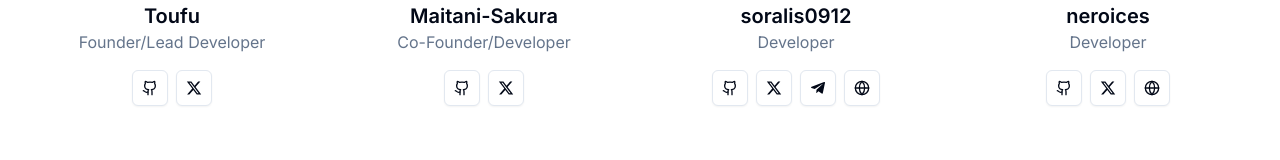
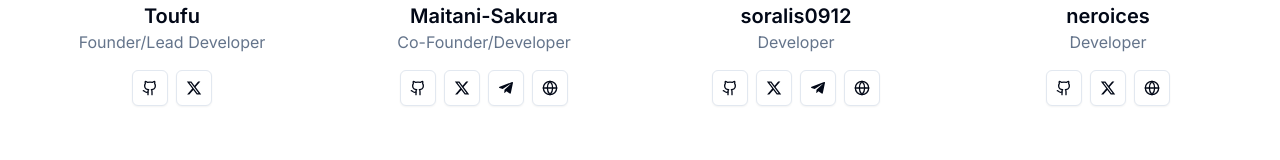
Before and after one commit to WitAqua/www, a Next.js app: page /about in a window 1280 px wide. Shown: the part 701-861 px from the top of the page. Built offline with nearby package versions, Linux system fonts and the light colour scheme.

Commit message:
www: My TG and www
Change-Id: If8f597fd299d1203956136094b606a6dd230738d

```diff
--- a/src/components/about-page.tsx
+++ b/src/components/about-page.tsx
@@ -17,6 +17,8 @@ const teamMembers = [
     image: "/maitani-sakura.png",
     github: "maitani-sakura",
     twitter: "M_Sakura479",
+    telegram: "M_Sakura479",
+    www: "bento.me/maitani-sakura",
   },
   {
     name: "soralis0912",
```
